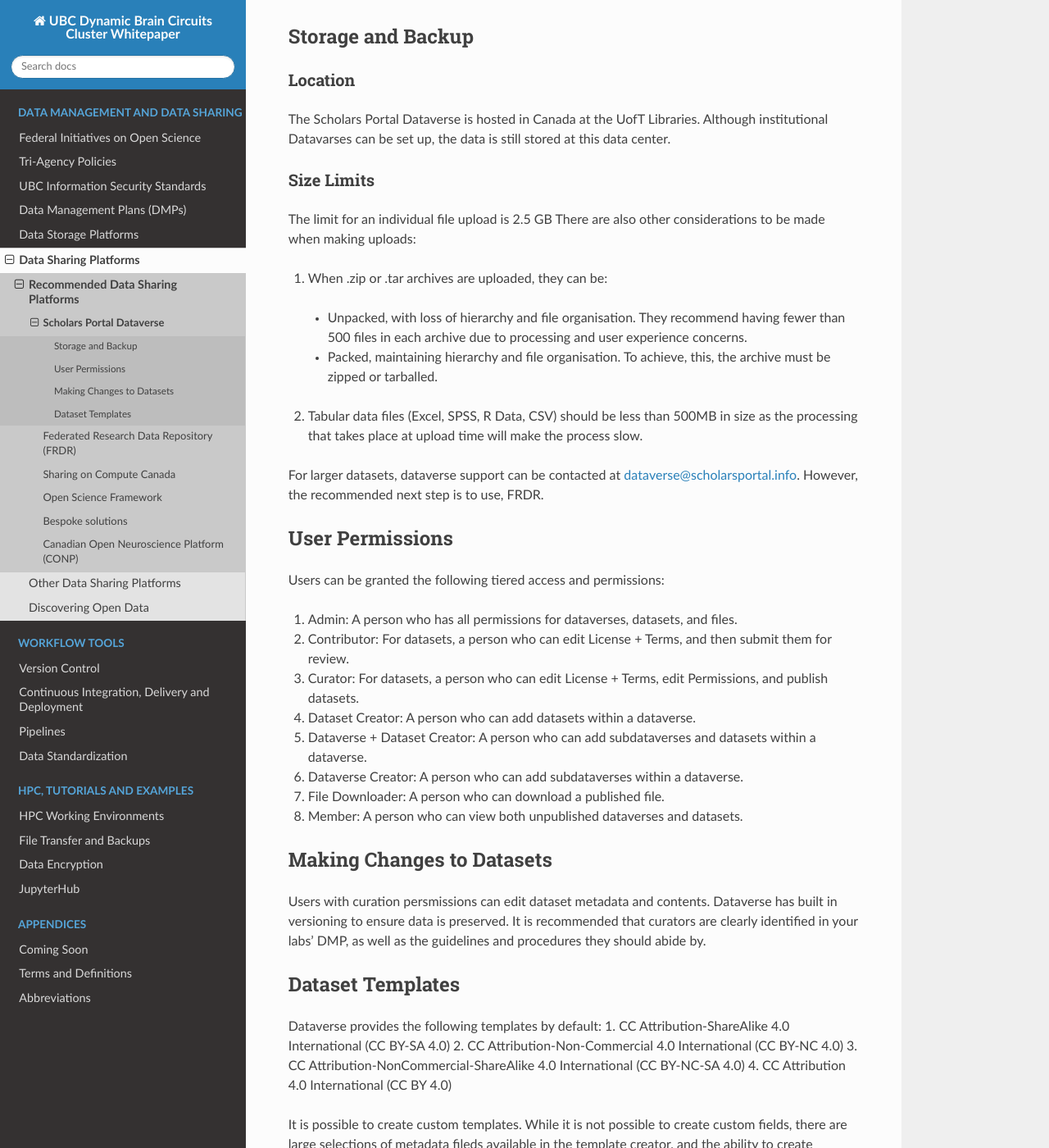
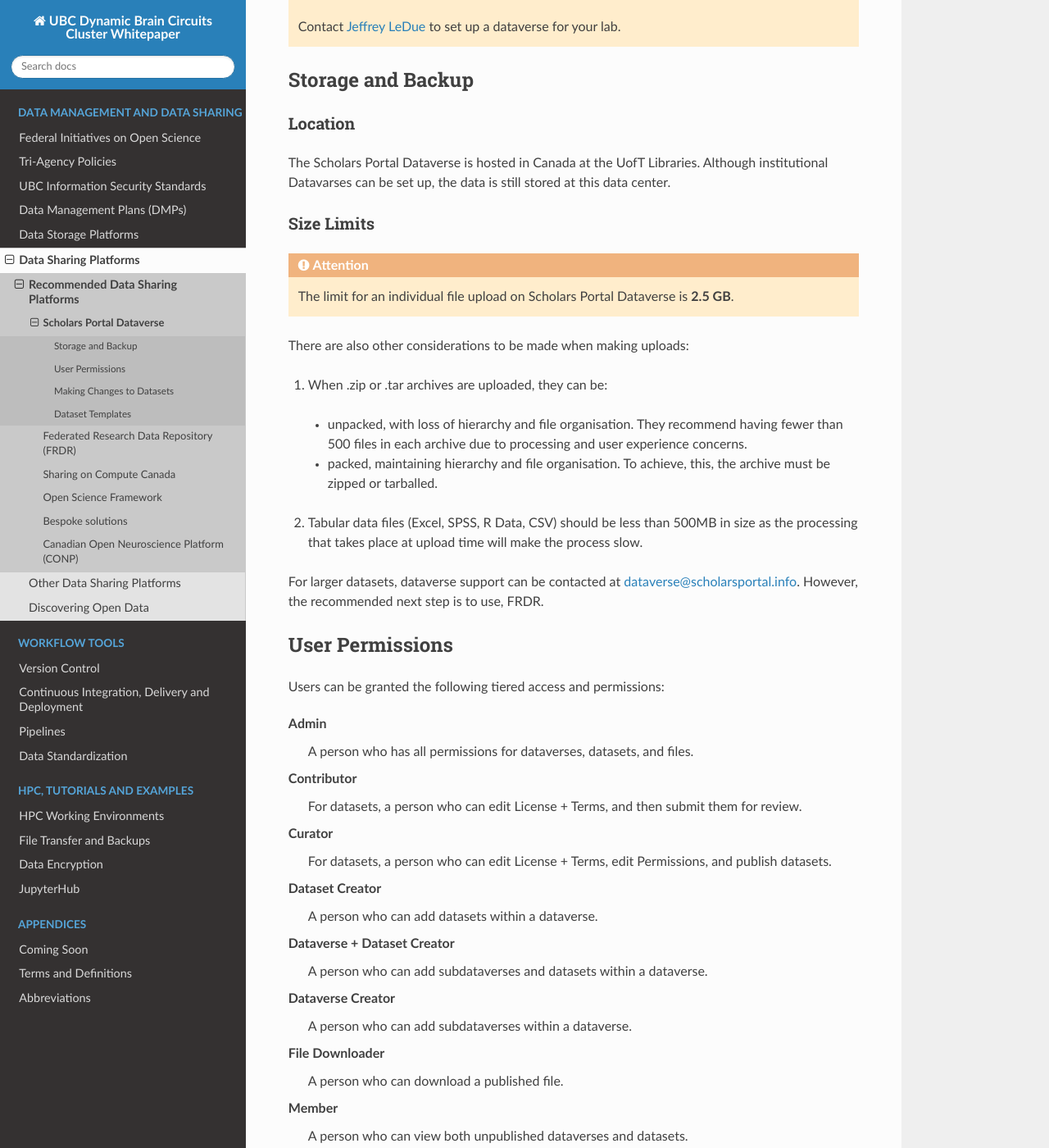
Before and after one commit to ubcbraincircuits/whitepaper, a Sphinx documentation site: the page built from source/data_sharing/dataverse.rst, in a window 1280 px wide and 1400 px high, scrolled down 372 px. Shown: the whole window at 82% size. Built offline with Sphinx 7.4.7 and the Read the Docs theme 2.0.0, drawn with Linux system fonts in a browser that asks for light colours; pages that are not in the unit, such as notebooks, are missing from menus; some of the changed text lies outside the part shown.

Commit message:
Add attention admonitions; put definitions in glossary; indent list of licenses

```diff
--- a/source/data_sharing/dataverse.rst
+++ b/source/data_sharing/dataverse.rst
@@ -1,16 +1,16 @@
 Scholars Portal Dataverse
 =========================
-Scholars Portal Dataverse is a publicly accessible secure Canadian data repository
+`Scholars Portal Dataverse <https://dataverse.scholarsportal.info>`_ is a publicly accessible secure Canadian data repository
 provided by Scholars Portal on behalf of the `Ontario Council of University
 Libraries (OCUL) <https://ocul.on.ca/>`_ and other participating institutions. Dataverse can be used by
 affiliated researchers to deposit, share, and archive research data.
 
-We are pleased to announced that we have set up
-a `dataverse for the cluster <https://dataverse.scholarsportal.info/dataverse/UBC_BrainCircuits>`_,
-under which we can set up dataverses for individual labs that are administered by PIs.
+.. attention::
+	We are pleased to announced that we have set up
+	a `dataverse for the cluster <https://dataverse.scholarsportal.info/dataverse/UBC_BrainCircuits>`_,
+	under which we can set up dataverses for individual labs that are administered by PIs.
 
-Contact `Jeffrey LeDue <mailto:jledue\@mail.ubc.ca>`_ to set up a dataverse for your lab.
-
+	Contact `Jeffrey LeDue <mailto:jledue\@mail.ubc.ca>`_ to set up a dataverse for your lab.
 
 Storage and Backup
 ------------------
@@ -23,12 +23,15 @@
 
 Size Limits
 ~~~~~~~~~~~
-The limit for an individual file upload is 2.5 GB
+
+.. attention::
+	The limit for an individual file upload on Scholars Portal Dataverse is **2.5 GB**.
+
 There are also other considerations to be made when making uploads:
 
 1. When .zip or .tar archives are uploaded, they can be:
- - Unpacked, with loss of hierarchy and file organisation. They recommend having fewer than 500 files in each archive due to processing and user experience concerns.
- - Packed, maintaining hierarchy and file organisation. To achieve, this, the archive must be zipped or tarballed.
+ - unpacked, with loss of hierarchy and file organisation. They recommend having fewer than 500 files in each archive due to processing and user experience concerns.
+ - packed, maintaining hierarchy and file organisation. To achieve, this, the archive must be zipped or tarballed.
 
 2. Tabular data files (Excel, SPSS, R Data, CSV) should be less than 500MB in size as the processing that takes place at upload time will make the process slow.
 
@@ -39,15 +42,31 @@
 ----------------
 Users can be granted the following tiered access and permissions:
 
-1. Admin: A person who has all permissions for dataverses, datasets, and files.
-2. Contributor: For datasets, a person who can edit License + Terms, and then submit them for review.
-3. Curator: For datasets, a person who can edit License + Terms, edit Permissions, and publish datasets.
-4. Dataset Creator: A person who can add datasets within a dataverse.
-5. Dataverse + Dataset Creator: A person who can add subdataverses and datasets within a dataverse.
-6. Dataverse Creator: A person who can add subdataverses within a dataverse.
-7. File Downloader: A person who can download a published file.
-8. Member: A person who can view both unpublished dataverses and datasets.
+.. glossary::
 
+	Admin
+		A person who has all permissions for dataverses, datasets, and files.
+
+	Contributor
+		For datasets, a person who can edit License + Terms, and then submit them for review.
+
+	Curator
+		For datasets, a person who can edit License + Terms, edit Permissions, and publish datasets.
+
+	Dataset Creator
+		A person who can add datasets within a dataverse.
+
+	Dataverse + Dataset Creator
+		A person who can add subdataverses and datasets within a dataverse.
+
+	Dataverse Creator
+		A person who can add subdataverses within a dataverse.
+
+	File Downloader
+		A person who can download a published file.
+
+	Member
+		A person who can view both unpublished dataverses and datasets.
 
 Making Changes to Datasets
 --------------------------
@@ -59,10 +78,11 @@
 Dataset Templates
 -----------------
 Dataverse provides the following templates by default:
-1. CC Attribution-ShareAlike 4.0 International (CC BY-SA 4.0)
-2. CC Attribution-Non-Commercial 4.0 International (CC BY-NC 4.0)
-3. CC Attribution-NonCommercial-ShareAlike 4.0 International (CC BY-NC-SA 4.0)
-4. CC Attribution 4.0 International (CC BY 4.0)
+
+	1. CC Attribution-ShareAlike 4.0 International (CC BY-SA 4.0)
+	2. CC Attribution-Non-Commercial 4.0 International (CC BY-NC 4.0)
+	3. CC Attribution-NonCommercial-ShareAlike 4.0 International (CC BY-NC-SA 4.0)
+	4. CC Attribution 4.0 International (CC BY 4.0)
 
 It is possible to create custom templates. While it is not possible to create custom fields,
 there are large selections of metadata fileds available in the template creator, and the ability
```
